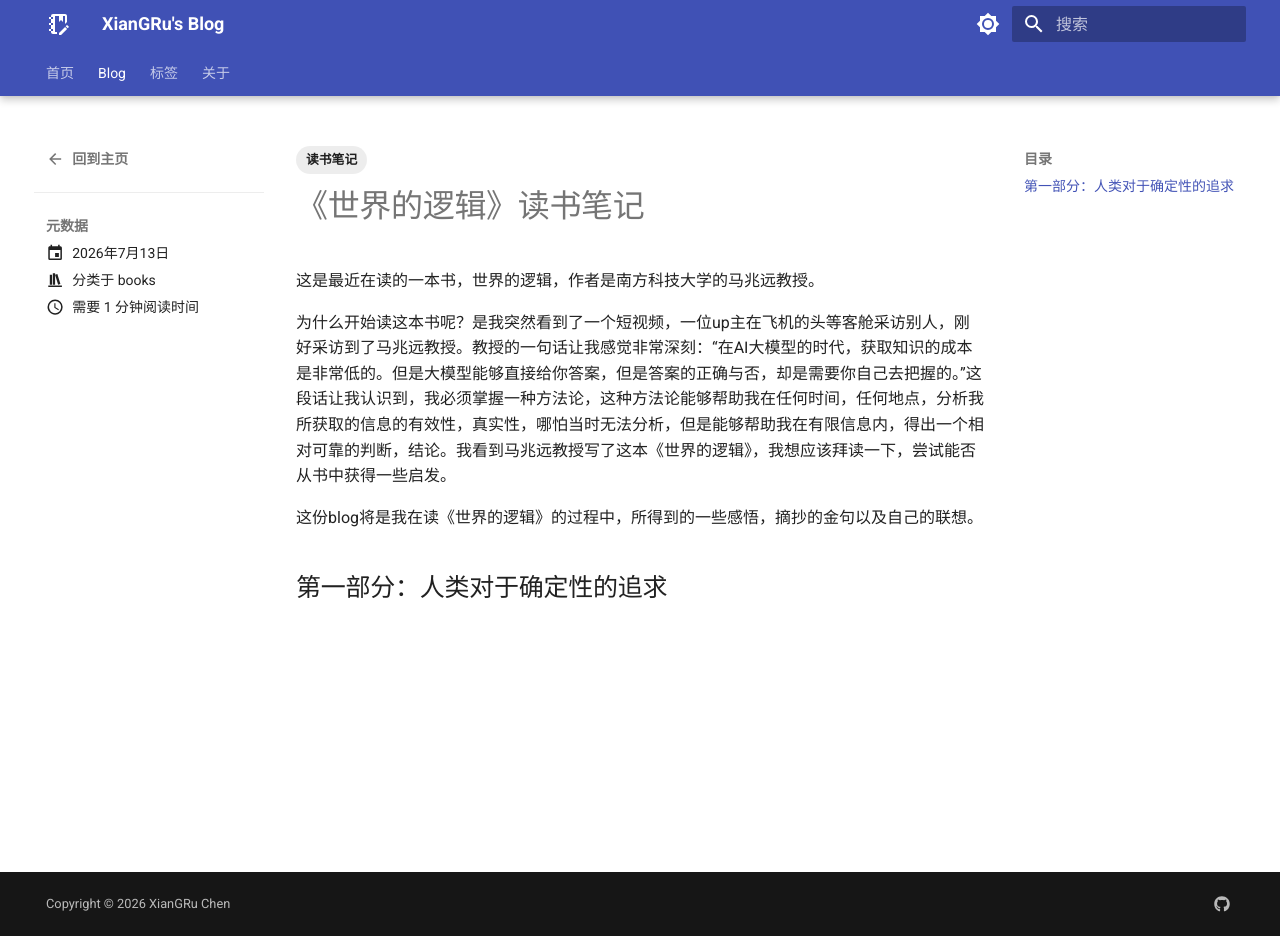
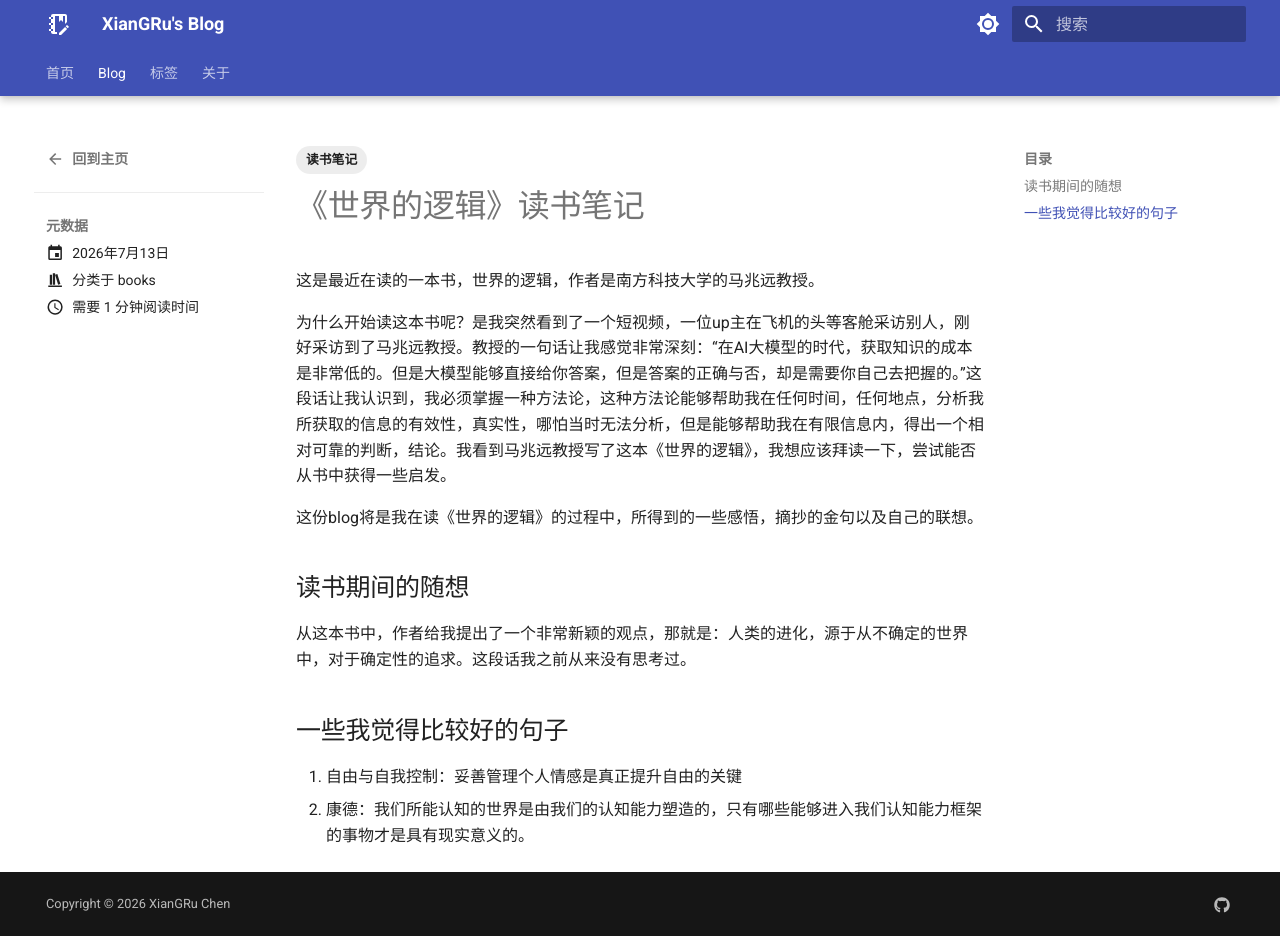
Before and after one commit to yokomaz/XianGRu_blogs, an MkDocs documentation site: the page built from docs/blog/posts/logic_of_the_world.md, in a window 1280 px wide and 936 px high. Built offline with MkDocs 1.6.1 and Material for MkDocs 9.7.7, drawn with Linux system fonts in a browser that asks for light colours.

Commit message:
更新DIANN实习记录第三天，补充读书笔记随想

```diff
--- a/docs/blog/posts/logic_of_the_world.md
+++ b/docs/blog/posts/logic_of_the_world.md
@@ -15,4 +15,9 @@ draft: false
 
 这份blog将是我在读《世界的逻辑》的过程中，所得到的一些感悟，摘抄的金句以及自己的联想。
 
-## 第一部分：人类对于确定性的追求
+## 读书期间的随想
+从这本书中，作者给我提出了一个非常新颖的观点，那就是：人类的进化，源于从不确定的世界中，对于确定性的追求。这段话我之前从来没有思考过。
+
+## 一些我觉得比较好的句子
+1. 自由与自我控制：妥善管理个人情感是真正提升自由的关键
+2. 康德：我们所能认知的世界是由我们的认知能力塑造的，只有哪些能够进入我们认知能力框架的事物才是具有现实意义的。
```
Also changed, not shown: docs/blog/posts/DIANN_internship.md (+12 -1 lines).
